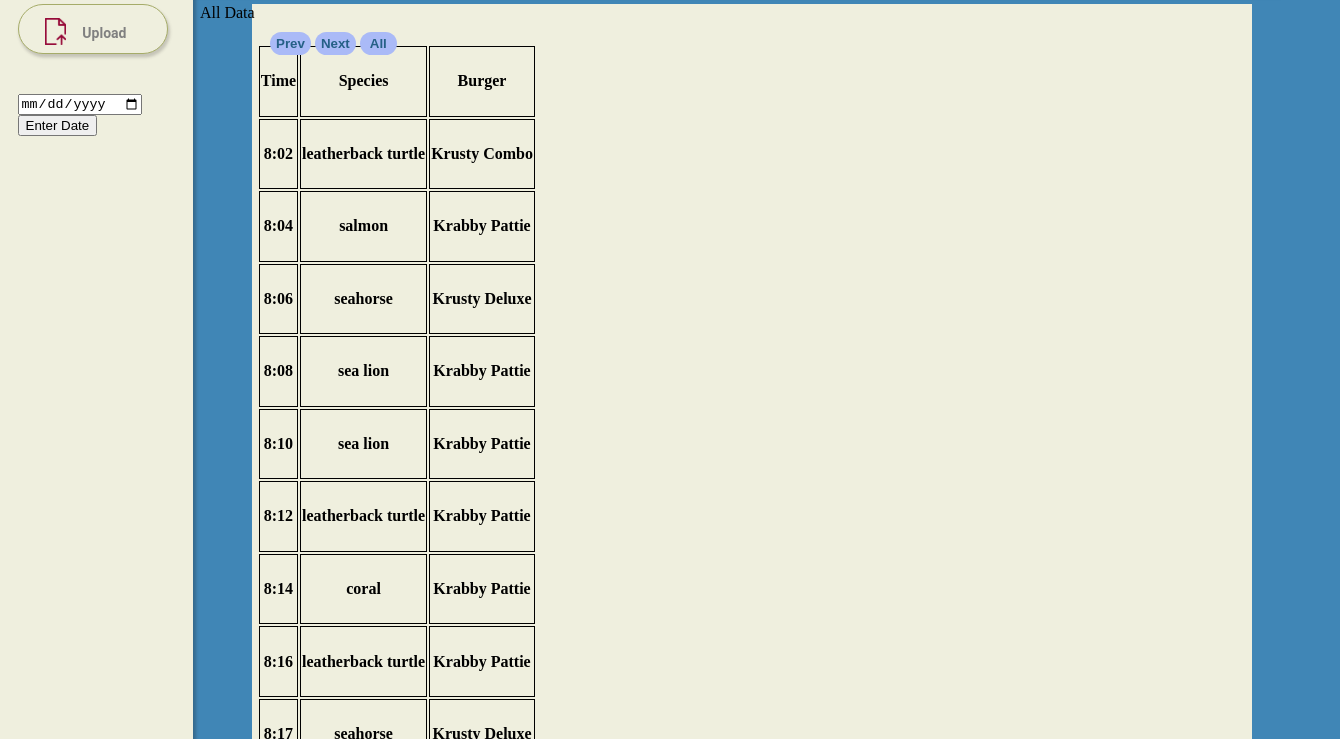
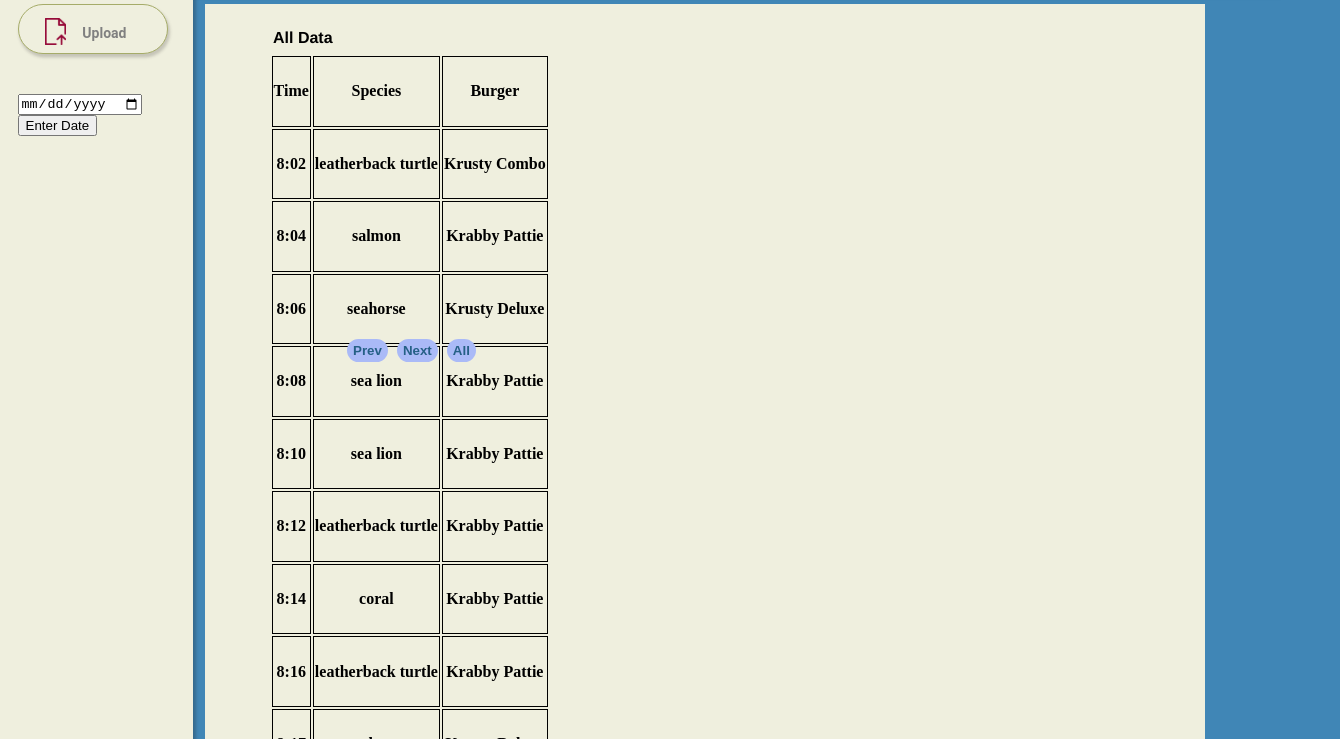
Before and after one commit to mrjrt111/webapdeMP1, a plain HTML site: page HTML/ViewAll.html in a window 1280 px wide. Shown: the part 61-800 px from the top of the page, 1340 px wide, since content can reach past the window. Drawn offline with Linux system fonts and the light colour scheme.

Commit message:
Edited ViewAll

```diff
--- a/HTML/ViewAll.css
+++ b/HTML/ViewAll.css
@@ -10,7 +10,7 @@ body{
     position: absolute;
     width: 90%;
     height: 100%;
-    left: 200px;
+    left: 160px;
 }
 
 #chartSelection{
@@ -44,9 +44,8 @@ body{
     top: 50px;
     left: 25px;
     align-content: center;
+}
 
-
-}
 #main{
     display: flex;
     width: 100%;
@@ -62,14 +61,19 @@ body{
     position: relative;
     z-index: -1;
     /*margin: 0 auto;*/
-    left: -75px;
+    left: -105px;
     background-color: #efefde;
 }
 
 #tableView, tr{
     background-color: #efefde;
 
+}
 
+#tableView{
+    position: relative;
+    top: 100px;
+    left: 50px;
 }
 
 th{
@@ -302,12 +306,17 @@ input:focus{
     width: 21px;
 }
 
-#prevButton, #nextButton, #viewAllButton{
+#navigateButtons{
     position: relative;
+    top: 320px;
+    left: 180px;
+
+    height: 50px;
+    width: 150px;
+}
+
+#prevButton, #nextButton, #allButton{
     height: 23px;
-
-    top: 10px;
-    left: 70px;
 
     border-radius: 25px;
     border: 0;
@@ -317,6 +326,24 @@ input:focus{
     font-weight: bold;
 }
 
+#prevButton{
+    position: relative;
+    top: 15px;
+    left: 7px;
+}
+
+#nextButton{
+    position: relative;
+    top: 15px;
+    left: 12px;
+}
+
+#allButton{
+    position: relative;
+    top: 15px;
+    left: 17px;
+}
+
 
 .tableButton:hover{
     box-shadow: 1px 2px 5px 1px rgba(125, 126, 204, 0.25);
@@ -324,6 +351,15 @@ input:focus{
 
 #tableView{
     position: relative;
-    top: 40px;
+    top: 50px;
     left: 5px;
 }
+
+#dateRange{
+    position: relative;
+    top: 25px;
+    left: 68px;
+
+    font-family: Helvetica;
+    font-weight: bold;
+}
--- a/HTML/ViewAll.html
+++ b/HTML/ViewAll.html
@@ -40,12 +40,12 @@
         </div>
         <div id = "space">
             <div id = "navigateButtons">
-                    <div id= "dateRange"></div>
                 <input type = "button" value="Prev" id = "prevButton" class="tableButton">
                 <input type = "button" value="Next" id = "nextButton" class="tableButton">
-                <input type = "button" value = "All" id = "viewAllButton" class="tableButton">
+                <input type = "button" value = "All" id = "allButton" class="tableButton">
             </div>
             <div class = "container">
+                <div id= "dateRange"></div>
                <table id = tableView>
                 <tr>
                     <th>Time</th>
```
